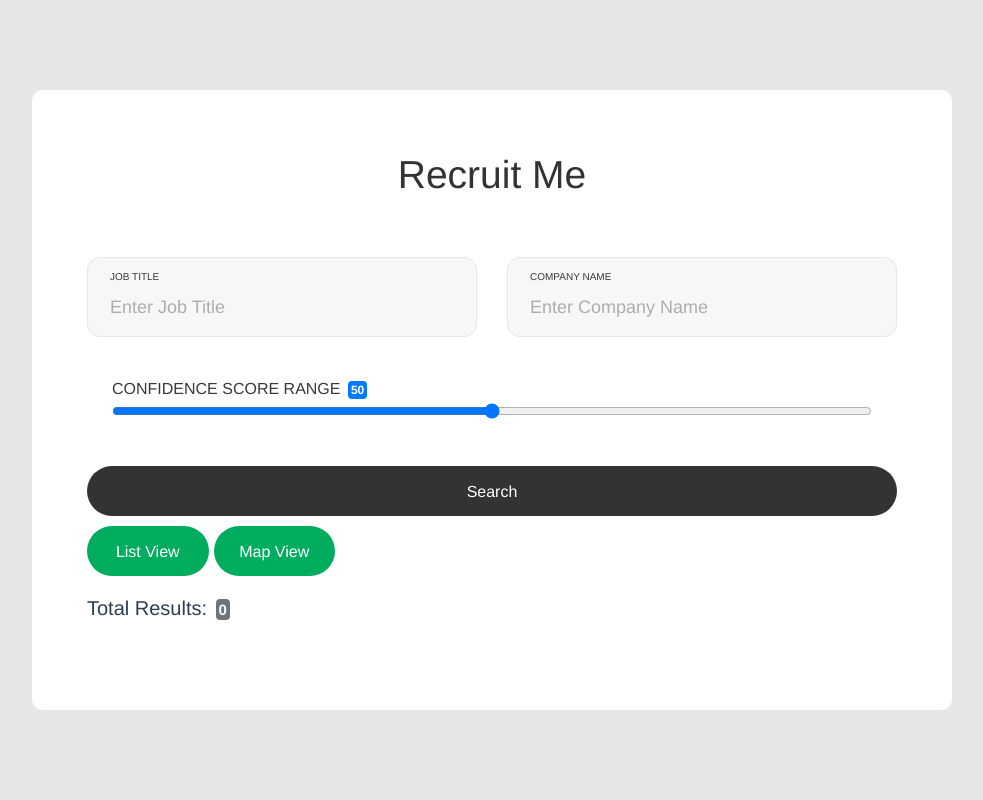
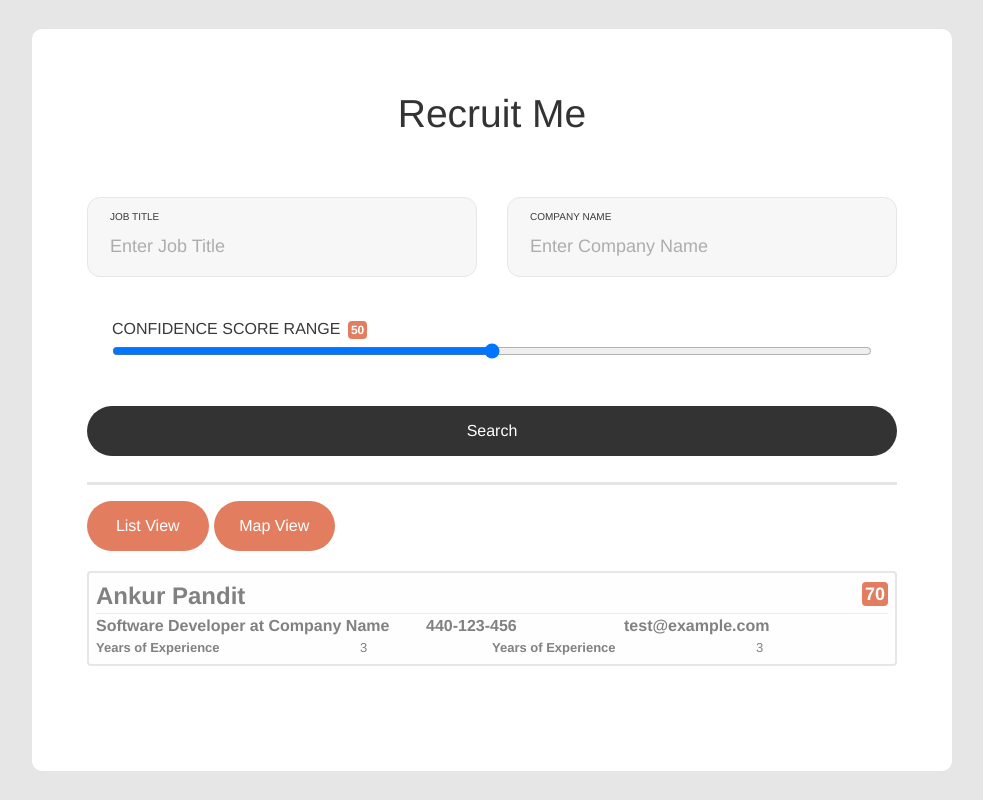
Before and after one commit to sokkalingam/new-hire-finder-ui, a Vue app: page / in a window 1280 px wide. Shown: the whole page, without its empty margins (148-1131 px from the left). Built offline with nearby package versions, Linux system fonts and the light colour scheme; what vue-resource would draw is missing.

Commit message:
adding components to show results and removing unwanted css

```diff
--- a/src/components/HelloWorld.vue
+++ b/src/components/HelloWorld.vue
@@ -3,43 +3,6 @@
     <div class="wrap-contact100">
       <div class="hello container">
         <span class="contact100-form-title">{{ msg }}</span>
-
-      <!-- <form>
-        <div class="form-group row">
-          <label for="jobTitle" class="col-sm-2 col-form-label">Job Title</label>
-          <div class="col-sm-10">
-            <input type="text" class="form-control" id="jobTitle" v-model="searchInput.jobTitle" />
-          </div>
-        </div>
-
-        <div class="form-group row">
-          <label for="companyName" class="col-sm-2 col-form-label">Company Name</label>
-          <div class="col-sm-10">
-            <input
-              type="text"
-              class="form-control"
-              id="companyName"
-              v-model="searchInput.companyName"
-            />
-          </div>
-        </div>
-
-        <div class="form-group">
-          <label for="formControlRange">
-            Recruit Me Score
-            <span class="badge badge-primary">{{searchInput.score}}</span>
-          </label>
-          <input
-            type="range"
-            class="form-control-range"
-            id="formControlRange"
-            v-model="searchInput.score"
-          />
-        </div>
-
-        <button type="button" class="btn btn-primary" v-on:click="mapSearch">Search</button>
-      </form>-->
-
         <form class="contact100-form">
         <div
           class="wrap-input100 validate-input bg1 rs1-wrap-input100"
@@ -87,9 +50,11 @@
         </div>
       </form>
 
+        <hr class="seperator">
+
         <div class="row">
-        <button type="button" class="contact100-form-btn width-50" v-on:click="activateListView">List View</button>
-        <button type="button" class="contact100-form-btn width-50" v-on:click="activateMapView">Map View</button>
+          <button type="button" class="width-50" v-on:click="activateListView">List View</button>
+          <button type="button" class="width-50" v-on:click="activateMapView">Map View</button>
         </div>
 
         <div v-if="this.mapView" class="row">
@@ -120,27 +85,47 @@
         </div>
       </div>
 
-      <div class="results" v-if="this.listView">
-        <h5>
-          Total Results:
-          <span class="badge badge-secondary">{{this.searchResults.length}}</span>
-        </h5>
-        <div v-for="(item, index) in this.searchResults">
-          <div
-            v-bind:class="{'alert':true, 'alert-primary':(index % 2 != 0), 'alert-secondary':(index % 2 == 0) }"
-            role="alert"
-          >
-            <h4>{{item.name}}</h4>
-            <h5>{{item.jobTitle}} at {{item.companyName}}</h5>
-            <h6>
-              Phone: {{item.phone}}, Email: {{item.email}}
-              <span
-                class="badge badge-primary"
-              >{{item.score}}</span>
-            </h6>
+
+        <div class="results">
+          <div>
+            <div class="alert alert-light">
+              <h4 class="display-name">Ankur Pandit <span class="badge badge-primary float-right">70</span></h4>
+              <hr>
+              <dl class="row">
+                <dd class="col-sm-5 font-weight">Software Developer at Company Name</dd>
+                <dd class="col-sm-3 font-weight">440-123-456</dd>
+                <dd class="col-sm-4 font-weight">test@example.com</dd>
+
+                <dt class="col-sm-4 smaller"> Years of Experience</dt>
+                <dd class="col-sm-2 smaller">3</dd>
+                <dt class="col-sm-4 smaller"> Years of Experience</dt>
+                <dd class="col-sm-2 smaller">3</dd>
+              </dl>
             </div>
           </div>
         </div>
+<!--        FF7A59-->
+<!--      <div class="results" v-if="this.listView">-->
+<!--        <h5>-->
+<!--          Total Results:-->
+<!--          <span class="badge badge-secondary">{{this.searchResults.length}}</span>-->
+<!--        </h5>-->
+<!--        <div v-for="(item, index) in this.searchResults">-->
+<!--          <div-->
+<!--            v-bind:class="{'alert':true, 'alert-primary':(index % 2 != 0), 'alert-secondary':(index % 2 == 0) }"-->
+<!--            role="alert"-->
+<!--          >-->
+<!--            <h4>{{item.name}}</h4>-->
+<!--            <h5>{{item.jobTitle}} at {{item.companyName}}</h5>-->
+<!--            <h6>-->
+<!--              Phone: {{item.phone}}, Email: {{item.email}}-->
+<!--              <span-->
+<!--                class="badge badge-primary"-->
+<!--              >{{item.score}}</span>-->
+<!--            </h6>-->
+<!--          </div>-->
+<!--        </div>-->
+<!--      </div>-->
     </div>
     </div>
   </div>
@@ -230,6 +215,7 @@ a {
 .badge {
   padding: 3px;
   margin-left: 3px;
+  background-color: #E27D60;
 }
 
 /*//////////////////////////////////////////////////////////////////
@@ -600,18 +586,31 @@ textarea.input100 {
 }
 
 .width-50 {
+  display: -webkit-box;
+  display: -webkit-flex;
+  display: -moz-box;
+  display: -ms-flexbox;
+  display: flex;
+  justify-content: center;
+  align-items: center;
+  padding: 0 20px;
+  height: 50px;
+  border-radius: 25px;
+
+  font-family: 'Avenir', Helvetica, Arial, sans-serif;
+  font-size: 16px;
+  color: #fff;
+  line-height: 1.2;
+
+  -webkit-transition: all 0.4s;
+  -o-transition: all 0.4s;
+  -moz-transition: all 0.4s;
+  transition: all 0.4s;
   width: 15%;
-  background-color: #00ad5f;
+  background-color: #E27D60;
   margin-right: 5px;
 }
 
-.width-50:hover i {
-  -webkit-transform: translateX(10px);
-  -moz-transform: translateX(10px);
-  -ms-transform: translateX(10px);
-  -o-transform: translateX(10px);
-  transform: translateX(10px);
-}
 
 /*------------------------------------------------------------------
 [ Responsive ]*/
@@ -679,148 +678,6 @@ textarea.input100 {
   position: relative;
 }
 
-/*------------------------------------------------------------------
-[ in select ]*/
-.select2-container .select2-selection--single .select2-selection__rendered {
-  font-family: 'Avenir', Helvetica, Arial, sans-serif;
-  font-size: 18px;
-  color: #555555;
-  line-height: 1.2;
-  padding-left: 0px ;
-  background-color: transparent;
-}
-
-.select2-container--default .select2-selection--single .select2-selection__arrow {
-  height: 100%;
-  top: 50%;
-  transform: translateY(-50%);
-  right: 0px;
-  display: -webkit-box;
-  display: -webkit-flex;
-  display: -moz-box;
-  display: -ms-flexbox;
-  display: flex;
-  align-items: center;
-  justify-content: flex-end;
-}
-
-.select2-selection__arrow b {
-  display: none;
-}
-
-.select2-selection__arrow::before {
-  content: '\f312';
-  font-family: 'Avenir', Helvetica, Arial, sans-serif;
-  font-size: 18px;
-  color: #555555;
-}
-
-
-/*------------------------------------------------------------------
-[ Dropdown option ]*/
-.select2-container--open .select2-dropdown {
-  z-index: 1251;
-  width: calc(100% + 2px);
-  border: 0px solid transparent;
-  border-radius: 10px;
-  overflow: hidden;
-  background-color: white;
-  left: -24px;
-
-  box-shadow: 0 3px 10px 0px rgba(0, 0, 0, 0.2);
-  -moz-box-shadow: 0 3px 10px 0px rgba(0, 0, 0, 0.2);
-  -webkit-box-shadow: 0 3px 10px 0px rgba(0, 0, 0, 0.2);
-  -o-box-shadow: 0 3px 10px 0px rgba(0, 0, 0, 0.2);
-  -ms-box-shadow: 0 3px 10px 0px rgba(0, 0, 0, 0.2);
-}
-
-@media (max-width: 576px) {
-  .select2-container--open .select2-dropdown {
-    left: -12px;
-  }
-}
-
-.select2-dropdown--above {top: -38px;}
-.select2-dropdown--below {top: 10px;}
-
-.select2-container .select2-results__option[aria-selected] {
-  padding-top: 10px;
-  padding-bottom: 10px;
-  padding-left: 24px;
-}
-
-@media (max-width: 576px) {
-  .select2-container .select2-results__option[aria-selected] {
-    padding-left: 12px;
-  }
-}
-
-.select2-container .select2-results__option[aria-selected="true"] {
-  background: #00ad5f;
-  color: white;
-}
-
-.select2-container .select2-results__option--highlighted[aria-selected] {
-  background: #00ad5f;
-  color: white;
-}
-
-.select2-results__options {
-  font-family: 'Avenir', Helvetica, Arial, sans-serif;
-  font-size: 14px;
-  color: #555555;
-  line-height: 1.2;
-}
-
-.select2-search--dropdown .select2-search__field {
-  border: 1px solid #aaa;
-  outline: none;
-  font-family: 'Avenir', Helvetica, Arial, sans-serif;
-  font-size: 15px;
-  color: #333333;
-  line-height: 1.2;
-}
-
-.wrap-input100 .dropDownSelect2 .select2-container--open {
-  width: 100% !important;
-}
-
-.wrap-input100 .dropDownSelect2 .select2-dropdown {
-  width: calc(100% + 2px) !important;
-}
-
-/*==================================================================
-
-.label-radio100::after {
-  content: "";
-  display: block;
-  position: absolute;
-  width: 20px;
-  height: 20px;
-  border-radius: 50%;
-  border: 6px solid transparent;
-  background: #00ad5f;
-  -moz-background-clip: padding;
-  -webkit-background-clip: padding;
-  background-clip: padding-box;
-  left: 0;
-  top: 50%;
-  -webkit-transform: translateY(-50%);
-  -moz-transform: translateY(-50%);
-  -ms-transform: translateY(-50%);
-  -o-transform: translateY(-50%);
-  transform: translateY(-50%);
-  display: none;
-
-}
-
-.input-radio100:checked + .label-radio100::after {
-  display: block;
-}
-
-
-/*==================================================================
-[ rs NoUI ]*/
 .wrap-contact100-form-range {
   width: 100%;
   padding: 20px 25px 25px 25px;
@@ -900,6 +757,34 @@ textarea.input100 {
 }
 
 h4 {
-  color: #00ad5f;
+  /*color: #FF7A59;*/
+}
+
+.seperator {
+  margin-top: 1rem;
+  margin-bottom: 1rem;
+  border: 0;
+  border-top: 3px solid rgba(0, 0, 0, 0.1);
+}
+
+.font-weight {
+  font-weight: 600;
+}
+
+dt {
+  font-weight: 600;
+}
+
+.smaller {
+  font-size: 13px
+}
+
+.display-name {
+  margin-bottom: 2px;
+  margin-top: 2px;
+}
+
+h4 {
+  font-weight: bold;
 }
 </style>
```
Lines whose indentation alone changed are shown as unchanged.
